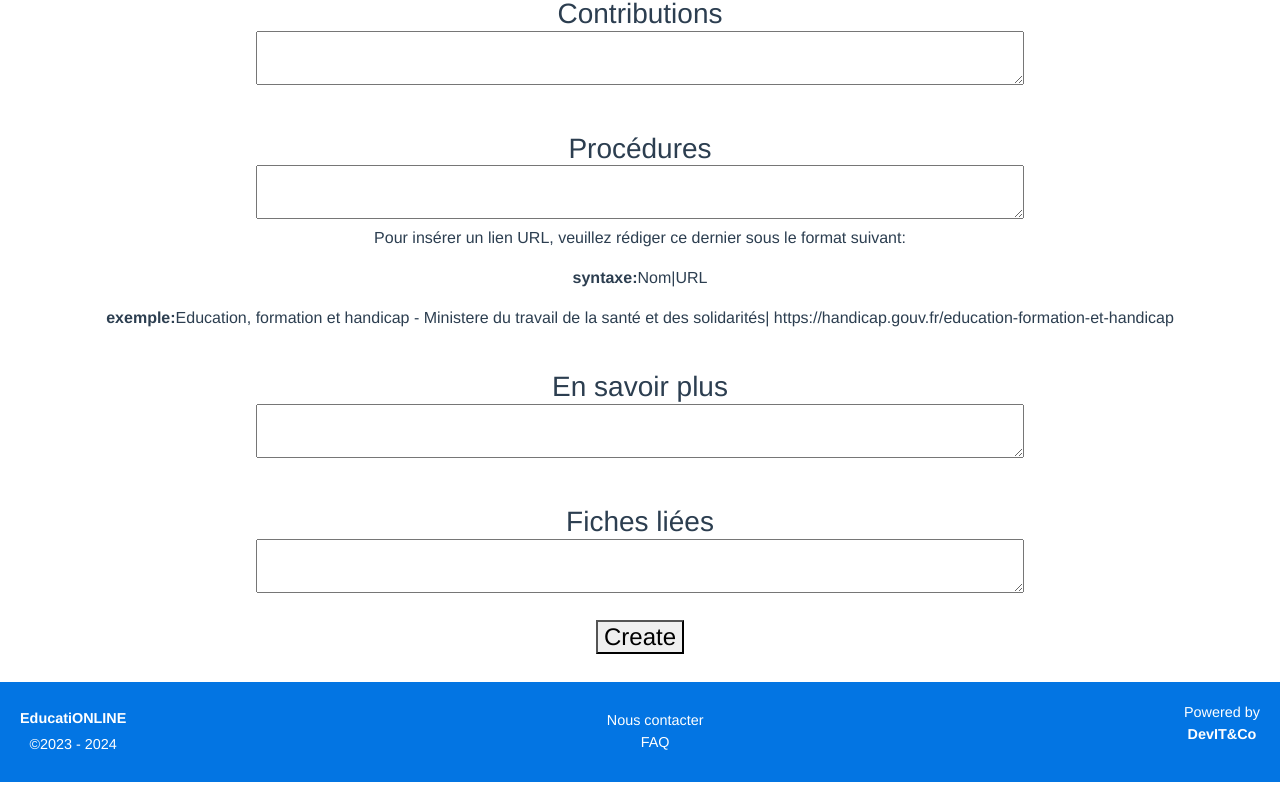
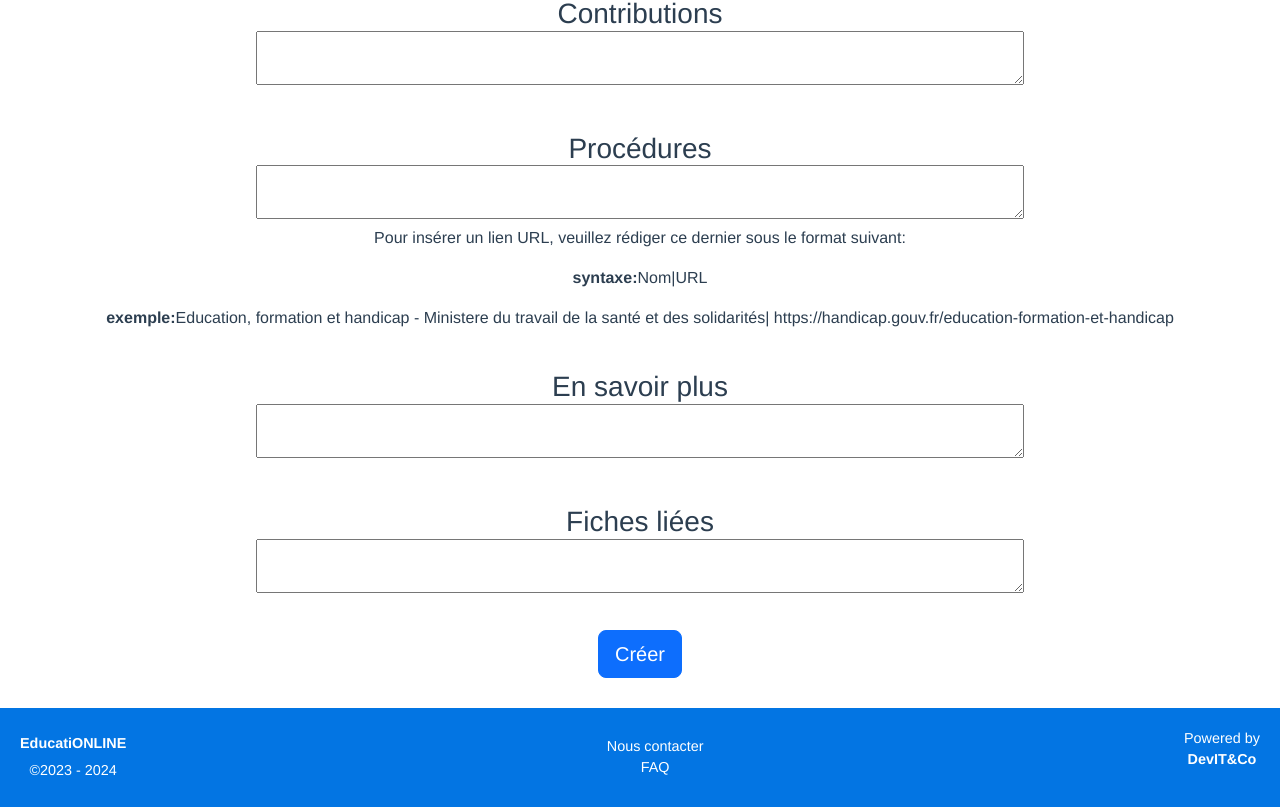
Before and after one commit to DevITandCo/EducatiOnline-frontend, a Vue app: page /edit in a window 1280 px wide. Shown: the part 523-1330 px from the top of the page. Before the commit the page ends 1305 px from the top, so only its background shows below. Built offline with nearby package versions, Linux system fonts and the light colour scheme.

Commit message:
adding style to edit articles

```diff
--- a/src/views/NewDeficiencyForm.vue
+++ b/src/views/NewDeficiencyForm.vue
@@ -58,9 +58,9 @@
           ></textarea>
 
           <div class="cud_articles">
-            <h4><button v-if="!isArticle()" v-on:click="createArticle()">Create</button>
-            <button v-if="isArticle()" v-on:click="updateArticle()">Update</button>
-            <button v-if="isArticle()" v-on:click="deleteArticle()">Delete</button></h4>
+            <button class="btn btn-primary btn-lg btn-block" v-if="!isArticle()" v-on:click="createArticle()">Créer</button>
+            <button class="btn btn-success btn-lg btn-block" v-if="isArticle()" v-on:click="updateArticle()">Modifier</button>
+            <button class="btn btn-danger btn-lg btn-block" v-if="isArticle()" v-on:click="deleteArticle()">Supprimer</button>
           </div>
         </form>
       </div>
@@ -220,7 +220,8 @@
       flex-direction: row;
       margin: 20px;
     }
-    .cud_articles a {
-      flex: auto;
+    .cud_articles button {
+      /* flex: auto; */
+      margin: 10px;
     }
   </style>
```
